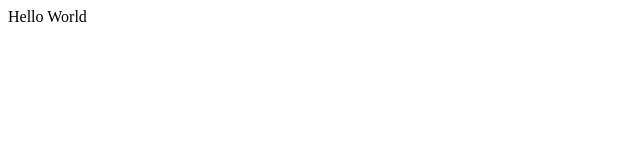
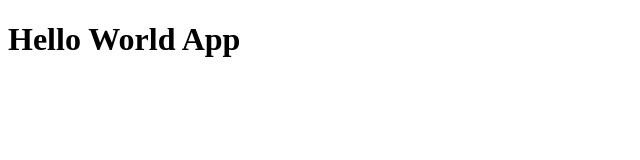
Before and after one commit to 00010023/wt, a website: page tw1/index.html in a window 1280 px wide. Shown: the whole page, without its empty margins (0-640 px from the left). Drawn offline with Linux system fonts and the light colour scheme.

Commit message:
Update index.html

```diff
--- a/tw1/index.html
+++ b/tw1/index.html
@@ -5,6 +5,8 @@
     <title>Title</title>
 </head>
 <body>
-Hello World
+    <h1>
+        Hello World App
+    </h1>
 </body>
 </html>
```
